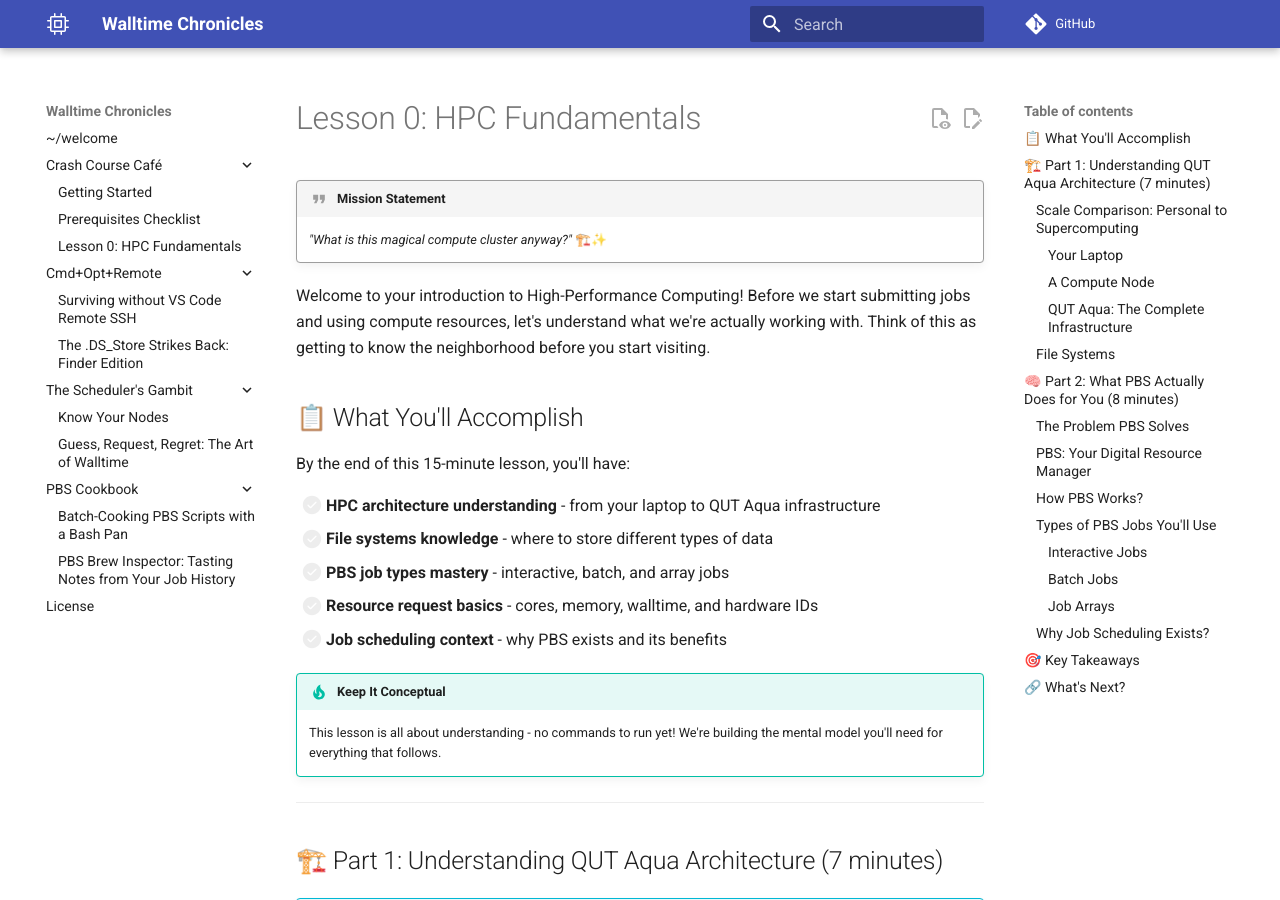
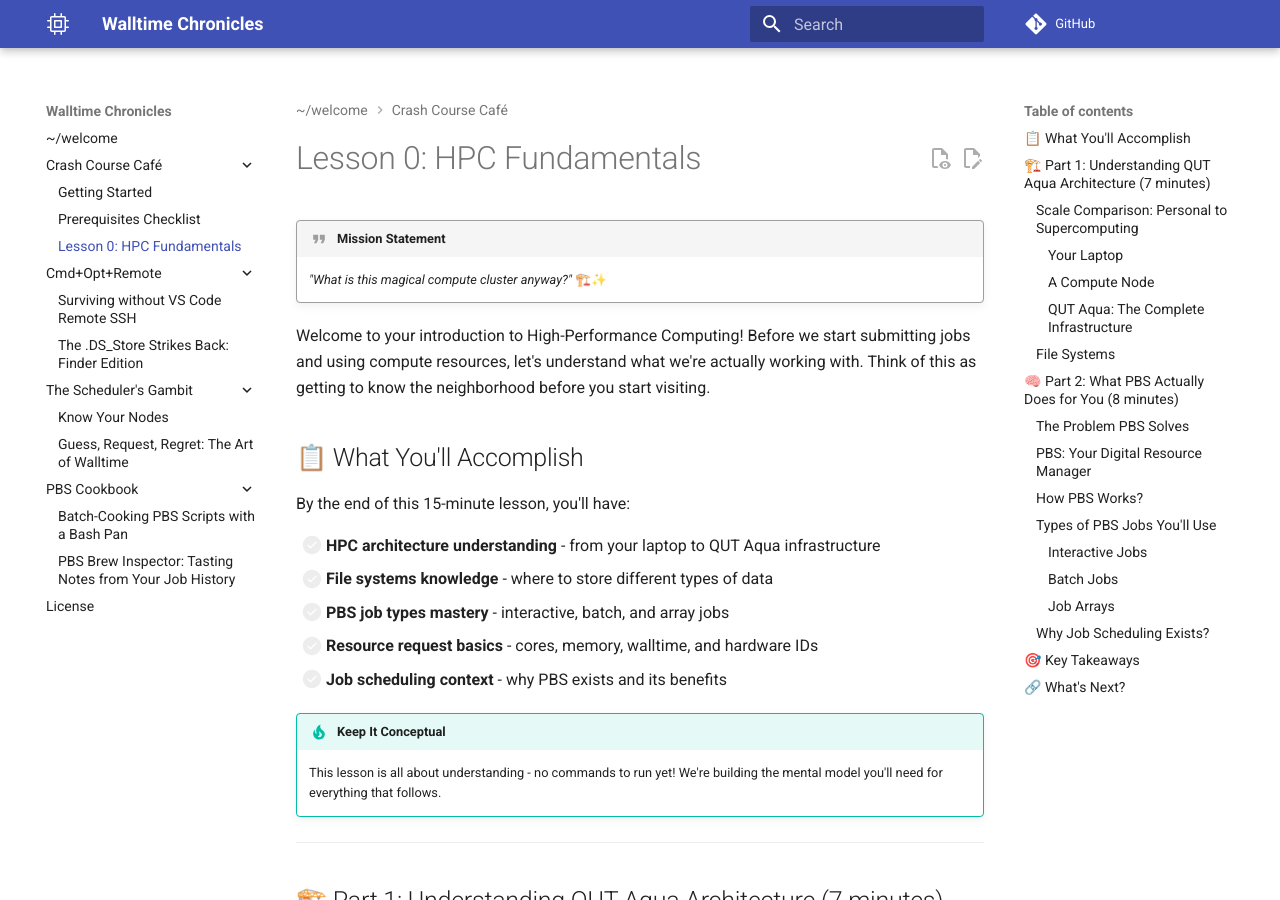
Before and after one commit to ZhipengHe/Walltime-Chronicles, an MkDocs documentation site: the page built from docs/tutorials/lesson-0.md, in a window 1280 px wide and 900 px high. Built offline with MkDocs 1.6.1 and Material for MkDocs 9.7.7, drawn with Linux system fonts in a browser that asks for light colours; comment, search, counter and statistics services are not loaded.

```diff
--- a/docs/tutorials/lesson-0.md
+++ b/docs/tutorials/lesson-0.md
@@ -376,6 +376,6 @@ Without PBS, 500+ users would compete for the same hardware simultaneously - com
     - Understanding login vs compute nodes
     - Testing your setup
 
-Ready to get your hands dirty? Let's head to [Lesson 1: Environment Setup & First Interactive Session](Lesson-1.md)! 🚀
+Ready to get your hands dirty? Let's head to [Lesson 1: Environment Setup & First Interactive Session](lesson-1.md)! 🚀
 
 [^1]: Access only in QUT network. Please use VPN to access the documentation when off-campus.
--- a/mkdocs.yml
+++ b/mkdocs.yml
@@ -99,8 +99,8 @@ nav:
   - "Crash Course Café":
     - "Getting Started": tutorials/get-start.md
     - "Prerequisites Checklist": tutorials/prerequisites.md
-    - "Lesson 0: HPC Fundamentals": tutorials/Lesson-0.md
-    # - "Lesson 1: Environment Setup & First Interactive Session": tutorials/Lesson-1.md
+    - "Lesson 0: HPC Fundamentals": tutorials/lesson-0.md
+    # - "Lesson 1: Environment Setup & First Interactive Session": tutorials/lesson-1.md
 
   - "Cmd+Opt+Remote":
     - "Surviving without VS Code Remote SSH": remote-dev/Surviving-without-VS-Code-Remote-SSH.md
```
Also changed, not shown: docs/tutorials/prerequisites.md (+1 -1 lines).
